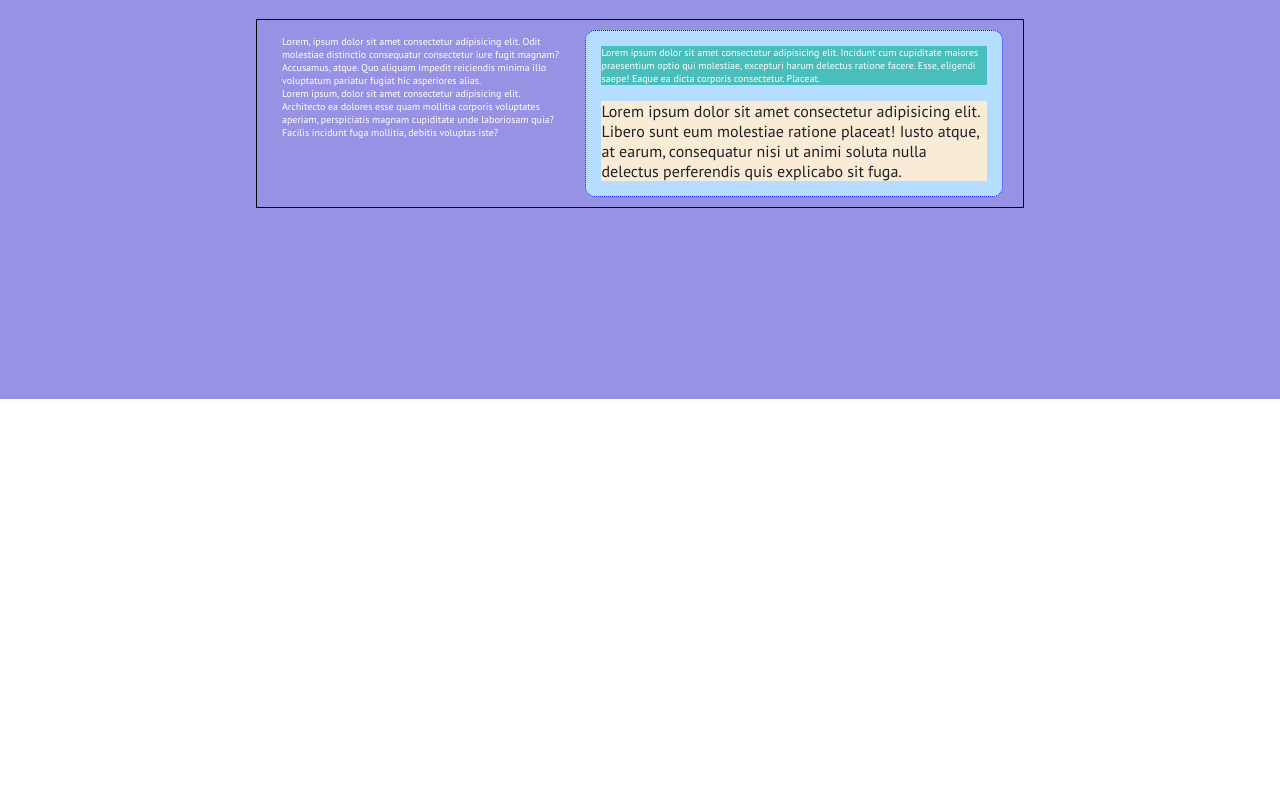
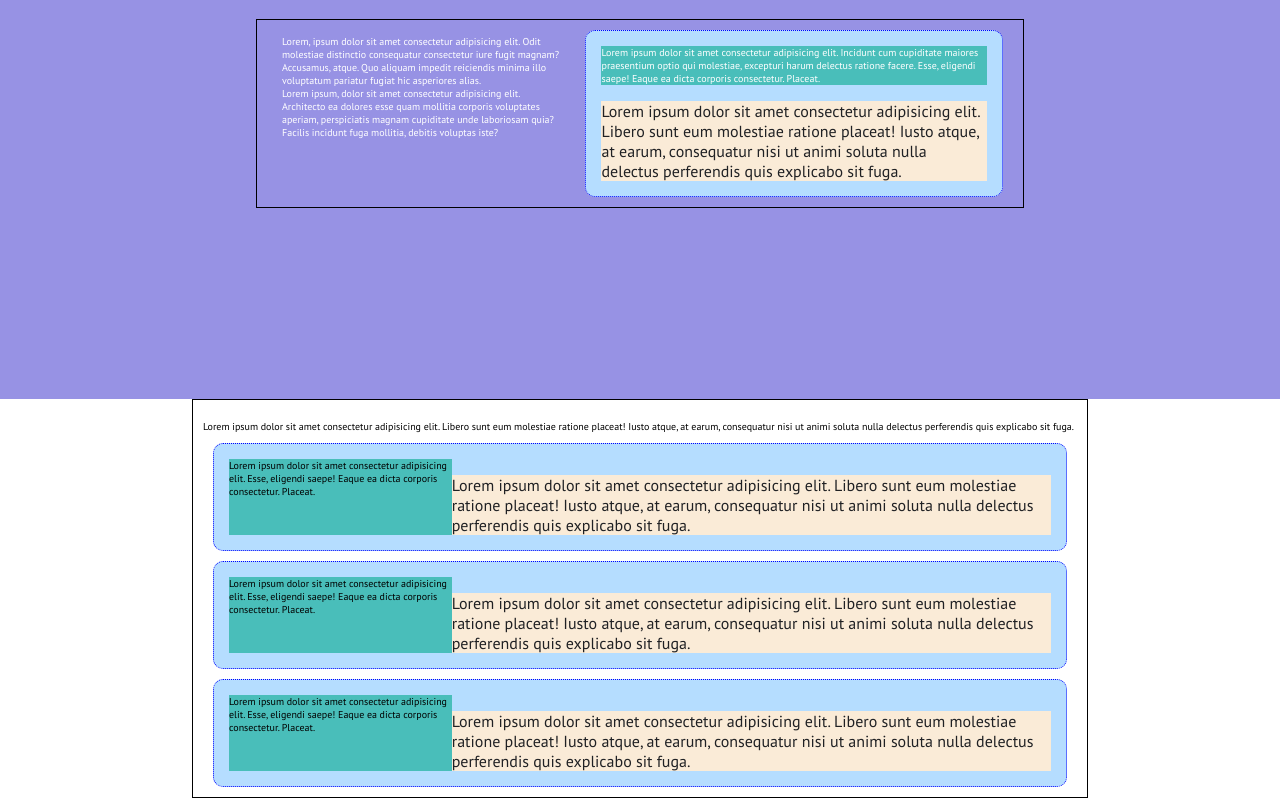
Before and after one commit to San-Moro/htmlcss-responsive-layout, a plain HTML site: page index.html in a window 1280 px wide. Shown: the part 856-1654 px from the top of the page. Before the commit the page ends 1255 px from the top, so only its background shows below. Drawn offline with Linux system fonts and the light colour scheme.

Commit message:
Added blocks of testimonials section

```diff
--- a/css/style.css
+++ b/css/style.css
@@ -123,6 +123,15 @@ header .menu {
     #about .card:first-child {
         width: calc(100% / 3 * 2 - (1.5rem / 3));
     }
+
+    /* Testimonials section */
+    #testimonials .card {
+        display: flex;
+    }
+
+    #testimonials .container {
+        padding-top: 2em;
+    }
 }
 
 /* MEDIA QUERIES */
--- a/index.html
+++ b/index.html
@@ -139,6 +139,44 @@
         </section>
         <!-- /jumbo section -->
 
+        <!-- testimonials section -->
+        <section id="testimonials">
+            <div class="container">
+                <div class="text-testimonials">
+                    Lorem ipsum dolor sit amet consectetur adipisicing elit. Libero sunt eum molestiae ratione placeat! Iusto atque, at earum, consequatur nisi ut animi soluta nulla delectus perferendis quis explicabo sit fuga.
+                </div>
+                <div class="card">
+                    <div class="image-card">
+                        Lorem ipsum dolor sit amet consectetur adipisicing elit. Esse, eligendi saepe! Eaque ea dicta corporis consectetur. Placeat.
+
+                    </div>
+                    <div class="text-card">
+                        Lorem ipsum dolor sit amet consectetur adipisicing elit. Libero sunt eum molestiae ratione placeat! Iusto atque, at earum, consequatur nisi ut animi soluta nulla delectus perferendis quis explicabo sit fuga.
+                    </div>
+                </div>
+                <div class="card">
+                    <div class="image-card">
+                        Lorem ipsum dolor sit amet consectetur adipisicing elit. Esse, eligendi saepe! Eaque ea dicta corporis consectetur. Placeat.
+
+                    </div>
+                    <div class="text-card">
+                        Lorem ipsum dolor sit amet consectetur adipisicing elit. Libero sunt eum molestiae ratione placeat! Iusto atque, at earum, consequatur nisi ut animi soluta nulla delectus perferendis quis explicabo sit fuga.
+                    </div>
+                </div>
+                <div class="card">
+                    <div class="image-card">
+                        Lorem ipsum dolor sit amet consectetur adipisicing elit. Esse, eligendi saepe! Eaque ea dicta corporis consectetur. Placeat.
+
+                    </div>
+                    <div class="text-card">
+                        Lorem ipsum dolor sit amet consectetur adipisicing elit. Libero sunt eum molestiae ratione placeat! Iusto atque, at earum, consequatur nisi ut animi soluta nulla delectus perferendis quis explicabo sit fuga.
+                    </div>
+                </div>
+            </div>
+
+        </section>
+        <!-- /testimonials section -->
+
     </main>
     <!-- /Main -->
 </body>
```
